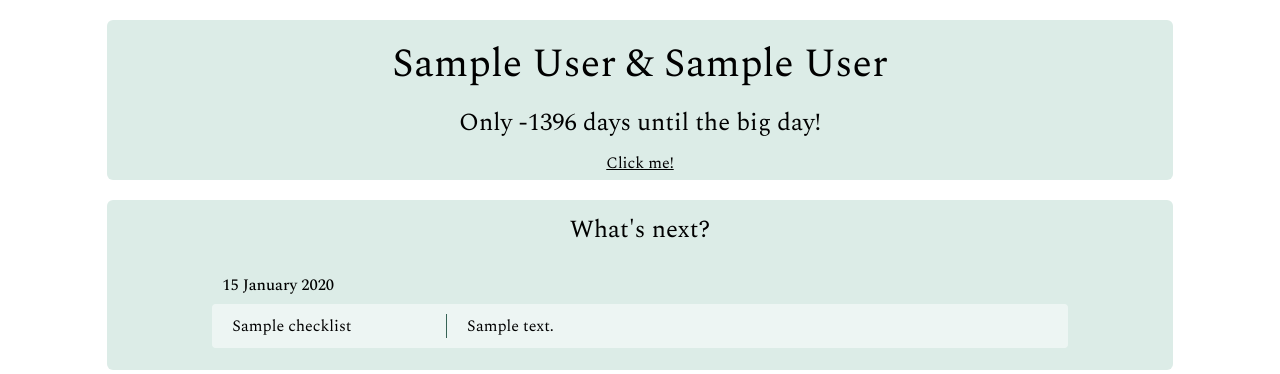
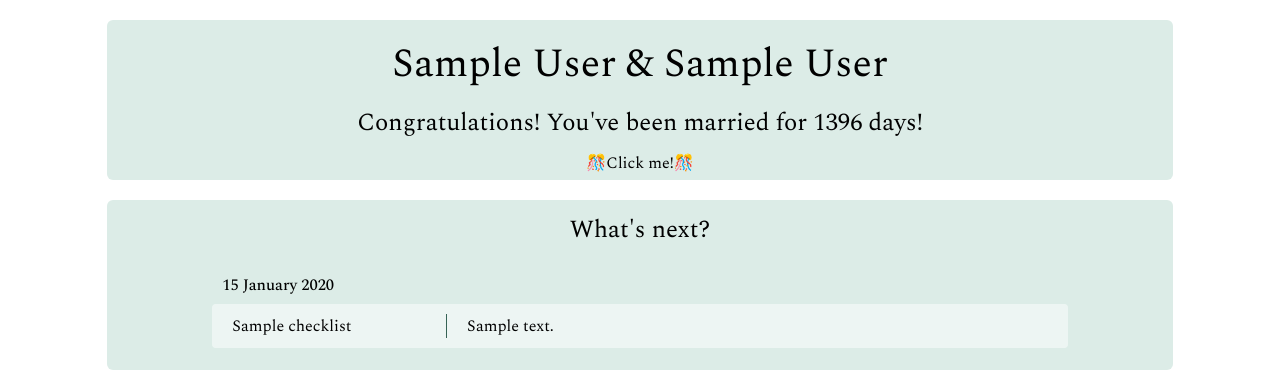
Before and after one commit to lilli-mcnally/tie-the-knot, a Flask app: page /dashboard in a window 1280 px wide. Shown: the part 130-504 px from the top of the page. Run offline with Flask 2, Linux system fonts and the light colour scheme; the visitor is signed in with stand-in values (Sample User, id 1); tables that the repository leaves empty hold one stand-in row (values such as "Sample post"); some libraries are stand-ins or nearby versions.

Commit message:
Add if already married statement to dashboard

```diff
--- a/tietheknot/routes.py
+++ b/tietheknot/routes.py
@@ -75,7 +75,8 @@ def dashboard():
         filter_checklist = Checklist.query.filter_by(created_by=username.id)
         checklist_items = list(filter_checklist.order_by(Checklist.checklist_date).all())
         days_until = (username.wedding_date - date.today()).days
-        return render_template("dashboard.html", checklist_items=checklist_items, username=username, days_until=days_until)
+        days_since = (date.today() - username.wedding_date).days
+        return render_template("dashboard.html", checklist_items=checklist_items, username=username, days_until=days_until, days_since=days_since)
     return redirect(url_for("log_in"))
 
 # If user is logged in
--- a/tietheknot/static/css/style.css
+++ b/tietheknot/static/css/style.css
@@ -223,7 +223,6 @@ nav .sidenav-trigger {
 }
 
 #click-confetti {
-    text-decoration: underline;
     width: fit-content;
     text-align: center;
     margin: 5px;
--- a/tietheknot/templates/dashboard.html
+++ b/tietheknot/templates/dashboard.html
@@ -13,9 +13,15 @@
         {% endwith %}
         <div class="col s12 green-row">
             <h1>{{ username.name_one }} & {{ username.name_two }}</h1>
+            {% if days_until > 0 %}
             <h5>Only {{ days_until }} days until the big day!</h5>
+            {% elif days_until == 0 %}
+            <h5>Today is the big day!</h5>
+            {% elif days_until < 0 %}
+            <h5>Congratulations! You've been married for {{ days_since }} days!</h5>
+            {% endif %}
             <div id="confetti-container">
-                <p id="click-confetti">Click me!</p>
+                <p id="click-confetti">&#127882;Click me!&#127882;</p>
             </div>
         </div>
         <div class="col s12 green-row" id="whats-next">
```
